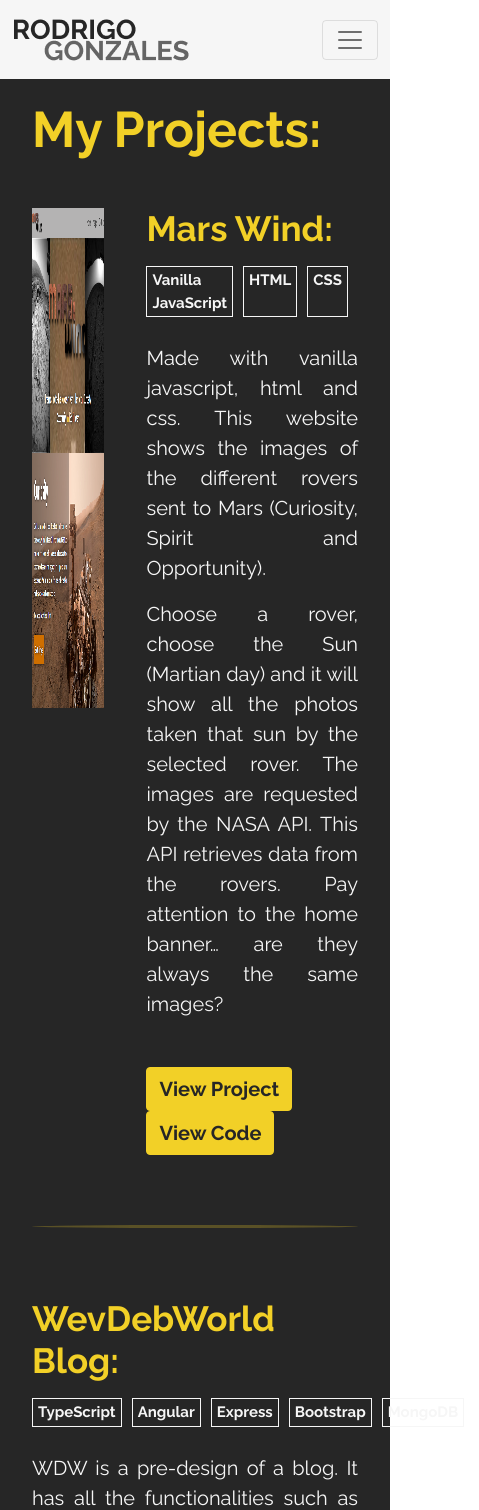
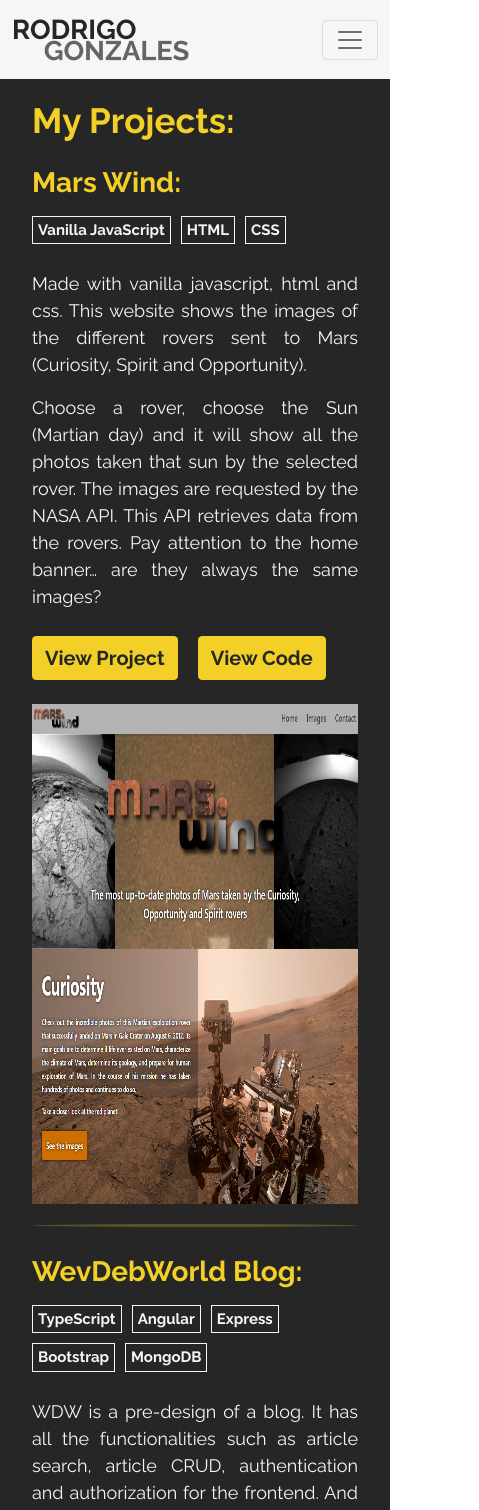
Before and after one commit to rgonzalesm97/MyPortfolio, an Angular app: page /portfolio in a window 390 px wide. Shown: the top 1510 px of the page, 479 px wide, since content can reach past the window. Built offline with nearby package versions, Linux system fonts and the light colour scheme.

Commit message:
portfolio, contact responsive

```diff
--- a/package.json
+++ b/package.json
@@ -21,6 +21,7 @@
     "bootstrap": "^5.0.1",
     "rxjs": "~6.6.0",
     "tslib": "^2.1.0",
+    "web-animations-js": "^2.3.2",
     "zone.js": "~0.11.4"
   },
   "devDependencies": {
--- /dev/null
+++ b/src/app/animations.ts
@@ -0,0 +1,10 @@
+import { animate, state, style, transition, trigger } from "@angular/animations";
+
+
+export let fade = trigger('fade', [
+    state('void', style({opacity: 0})),
+
+    transition(':enter', [
+        animate(500)
+    ])
+])
--- a/src/app/app.module.ts
+++ b/src/app/app.module.ts
@@ -11,6 +11,7 @@
 import { RouterModule } from '@angular/router';
 import { HttpClientModule } from '@angular/common/http';
 import { ReactiveFormsModule } from '@angular/forms';
+import { BrowserAnimationsModule } from '@angular/platform-browser/animations';
 
 @NgModule({
   declarations: [
@@ -23,6 +24,7 @@
   ],
   imports: [
     BrowserModule,
+    BrowserAnimationsModule,
     AppRoutingModule,
     RouterModule,
     ReactiveFormsModule,
--- a/src/app/pages/about/about.component.css
+++ b/src/app/pages/about/about.component.css
@@ -12,8 +12,12 @@
     padding-top: 100px;
 }
 
+#personal img{
+    width: 300px;
+}
+
 img{
-    width: 200px;
+    width: 230px;
     border-radius: 50%;
 }
 
@@ -35,10 +39,71 @@
     font-size: 34px;
     font-weight: 700;
     color: #f6f6f6;
+    margin-bottom: 34px;
 }
 
 p{
     font-size: 25px;
-    font-weight: 400;
+    font-weight: 600;
     text-align: justify;
+    color: #262626;
 }
+
+.database{
+    margin-top: 80px;
+}
+
+@media (min-width: 992px) and (max-width: 1200px) {
+    h1{
+        font-size: 40px;
+    }
+    h2{
+        font-size: 28px;
+    }
+    p{
+        font-size: 18px;
+    }
+    #personal img{
+        width: 250px;
+    }
+    img{
+        width: 180px;
+    }
+}
+@media (min-width: 768px) and (max-width: 991px) {
+    h1{
+        font-size: 30px;
+    }
+    h2{
+        font-size: 20px;
+    }
+    p{
+        font-size: 15px;
+    }
+    #personal img{
+        width: 200px;
+    }
+    img{
+        width: 130px;
+    }
+}
+@media (max-width: 767px) {
+    h1{
+        font-size: 30px;
+    }
+    h2{
+        font-size: 20px;
+    }
+    p{
+        font-size: 15px;
+    }
+    #personal img{
+        width: 200px;
+    }
+    img{
+        width: 130px;
+    }
+    .database{
+        margin-top: 0px;
+    }
+}
--- a/src/app/pages/contact/contact.component.css
+++ b/src/app/pages/contact/contact.component.css
@@ -10,7 +10,7 @@
     background-color: #F2D027;
     padding: 32px;
     padding-top: 100px;
-    height: 100vh;
+    min-height: 100vh;
 }
 
 .content{
@@ -95,3 +95,22 @@
 .socialContainer i:hover {
     transform: scale(1.2);
 }
+
+@media (min-width: 992px) and (max-width: 1200px) {
+    .formContainer{
+        width: 50vw;
+    }
+}
+@media (min-width: 768px) and (max-width: 991px) {
+    .formContainer{
+        width: 60vw;
+    }
+}
+@media (max-width: 767px) {
+    .formContainer{
+        width: 80vw;
+    }
+    h1{
+        font-size: 40px;
+    }
+}
--- a/src/app/pages/home/home.component.css
+++ b/src/app/pages/home/home.component.css
@@ -10,6 +10,7 @@
     height: 100vh;
     background-color: #262626;
     padding: 0;
+    overflow: hidden;
 }
 
 .imgContainer{
--- a/src/app/pages/home/home.component.html
+++ b/src/app/pages/home/home.component.html
@@ -1,3 +1,4 @@
+
 <div class="body container-fluid">
 
     <div class="imgContainer">
@@ -20,5 +21,4 @@
         </div>
 
     </div>
-
 </div>
--- a/src/app/pages/portfolio/portfolio.component.css
+++ b/src/app/pages/portfolio/portfolio.component.css
@@ -13,7 +13,8 @@
 }
 
 img{
-    width: 80%;
+    width: 100%;
+    max-width: 700px;
     height: 500px;
 }
 
@@ -54,6 +55,7 @@
     font-size: 20px;
     font-weight: 700;
     margin-right: 20px;
+    margin-top: 10px;
 }
 
 .btn:hover{
@@ -67,3 +69,55 @@
     border-radius: 50%;
     margin: 70px 0px;
 }
+
+@media (min-width: 992px) and (max-width: 1200px) {
+    h1{
+        font-size: 40px;
+    }
+    h2{
+        font-size: 30px;
+    }
+    img{
+        height: 450px;
+    }
+    .text p{
+        font-weight: 500;
+        font-size: 18px;
+    }
+}
+@media (min-width: 768px) and (max-width: 991px) {
+    h1{
+        font-size: 30px;
+    }
+    h2{
+        font-size: 25px;
+    }
+    img{
+        height: 350px;
+    }
+    .text p{
+        font-weight: 500;
+        font-size: 16px;
+    }
+    hr{
+        margin: 40px 0px;
+    }
+}
+@media (max-width: 767px) {
+    h1{
+        font-size: 35px;
+    }
+    h2{
+        font-size: 28px;
+    }
+    img{
+        height: 500px;
+    }
+    .text p{
+        font-weight: 500;
+        font-size: 18px;
+    }
+    hr{
+        margin: 20px 0px;
+    }
+}
--- a/src/app/pages/portfolio/portfolio.component.html
+++ b/src/app/pages/portfolio/portfolio.component.html
@@ -1,17 +1,17 @@
 <div class="body container-fluid">
 
-    <h1 class="mb-5">My Projects:</h1>
+    <h1 class="mb-md-5">My Projects:</h1>
 
-    <div class="row mt-5">
-        <div class="col preview">
+    <div class="row mt-2 mt-md-5 flex-column-reverse flex-md-row">
+        <div class="col-md-6 preview">
             <a href="https://rgonzalesm97.github.io/MarsWind/" target="_blank" (mouseover)="image1=false" (mouseout)="image1=true">
-                <img *ngIf="image1" src="../../../assets/MarsWindPhoto.png" alt="MarsWind">
-                <img *ngIf="!image1" src="../../../assets/MarsWind.gif" alt="MarsWind">
+                <img *ngIf="image1" src="../../../assets/MarsWindPhoto.png" alt="MarsWind" @fade>
+                <img *ngIf="!image1" src="../../../assets/MarsWind.gif" alt="MarsWind" @fade>
             </a>
         </div>
-        <div class="col content">
-            <h2>Mars Wind:</h2>
-            <div class="techs d-flex">
+        <div class="col-md-6 content">
+            <h2 class="mt-2 mt-md-0">Mars Wind:</h2>
+            <div class="techs d-flex flex-wrap">
                 <span class="tech">Vanilla JavaScript</span>
                 <span class="tech">HTML</span>
                 <span class="tech">CSS</span>
@@ -27,7 +27,7 @@
                     Pay attention to the home banner… are they always the same images?
                 </p>
             </div>
-            <div class="buttons mt-5">
+            <div class="buttons mt-lg-5 mb-4 mb-md-0">
                 <a href="https://rgonzalesm97.github.io/MarsWind/" target="_blank" class="btn btn-light">View Project</a>
                 <a href="https://github.com/rgonzalesm97/MarsWind" target="_blank" class="btn btn-light">View Code</a>
             </div>
@@ -36,10 +36,10 @@
 
     <hr>
 
-    <div class="row mt-5">
-        <div class="col content">
-            <h2>WevDebWorld Blog:</h2>
-            <div class="techs d-flex">
+    <div class="row mt-2 mt-md-5">
+        <div class="col-md-6 content">
+            <h2 class="mt-2 mt-md-0">WevDebWorld Blog:</h2>
+            <div class="techs d-flex flex-wrap">
                 <span class="tech">TypeScript</span>
                 <span class="tech">Angular</span>
                 <span class="tech">Express</span>
@@ -54,32 +54,32 @@
                     and JWT (Json Web Token) was used for authentication.
                 </p>
             </div>
-            <div class="buttons mt-5">
+            <div class="buttons mt-lg-5 mb-4 mb-md-0">
                 <a href="https://web-dev-world.herokuapp.com/pages/home" target="_blank" class="btn btn-light">View Project</a>
                 <a href="https://github.com/rgonzalesm97/WebDevWorld" target="_blank" class="btn btn-light">View Frontent</a>
                 <a href="https://github.com/rgonzalesm97/WebDevWorldBackend" target="_blank" class="btn btn-light">View Backend</a>
             </div>
         </div>
-        <div class="col preview">
+        <div class="col-md-6 preview">
             <a href="https://web-dev-world.herokuapp.com/pages/home" target="_blank" (mouseover)="image2=false" (mouseout)="image2=true">
-                <img *ngIf="image2" src="../../../assets/WevDebWorldPhoto.png" alt="WevDebWorld">
-                <img *ngIf="!image2" src="../../../assets/WebDevWorld.gif" alt="WevDebWorld">
+                <img *ngIf="image2" src="../../../assets/WevDebWorldPhoto.png" alt="WevDebWorld" @fade>
+                <img *ngIf="!image2" src="../../../assets/WebDevWorld.gif" alt="WevDebWorld" @fade>
             </a>
         </div>
     </div>
 
     <hr>
 
-    <div class="row mt-5">
-        <div class="col preview">
+    <div class="row mt-2 mt-md-5 flex-column-reverse flex-md-row">
+        <div class="col-md-6 preview">
             <a href="https://musing-ptolemy-15c79f.netlify.app/" target="_blank" (mouseover)="image3=false" (mouseout)="image3=true">
-                <img *ngIf="image3" src="../../../assets/LinkedListPhoto.png" alt="Linked List Visualizer">
-                <img *ngIf="!image3" src="../../../assets/LinkedListVisualizer.gif" alt="Linked List Visualizer">
+                <img *ngIf="image3" src="../../../assets/LinkedListPhoto.png" alt="Linked List Visualizer" @fade>
+                <img *ngIf="!image3" src="../../../assets/LinkedListVisualizer.gif" alt="Linked List Visualizer" @fade>
             </a>
         </div>
-        <div class="col content">
-            <h2>Linked List Visualizer:</h2>
-            <div class="techs d-flex">
+        <div class="col-md-6 content">
+            <h2 class="mt-2 mt-md-0">Linked List Visualizer:</h2>
+            <div class="techs d-flex flex-wrap">
                 <span class="tech">TypeScript</span>
                 <span class="tech">Angular</span>
                 <span class="tech">Bootstrap</span>
@@ -96,7 +96,7 @@
                     animations in your hands.
                 </p>
             </div>
-            <div class="buttons mt-5">
+            <div class="buttons mt-lg-5 mb-4 mb-md-0">
                 <a href="https://musing-ptolemy-15c79f.netlify.app/" target="_blank" class="btn btn-light me-4">View Project</a>
                 <a href="https://github.com/rgonzalesm97/LinkedListVisualizer" target="_blank" class="btn btn-light">View Code</a>
             </div>
--- a/src/app/pages/portfolio/portfolio.component.ts
+++ b/src/app/pages/portfolio/portfolio.component.ts
@@ -1,9 +1,13 @@
-import { Component, ElementRef, OnInit, Renderer2, ViewChild } from '@angular/core';
+import { Component, OnInit, Renderer2 } from '@angular/core';
+import { fade } from 'src/app/animations';
 
 @Component({
   selector: 'app-portfolio',
   templateUrl: './portfolio.component.html',
-  styleUrls: ['./portfolio.component.css']
+  styleUrls: ['./portfolio.component.css'],
+  animations: [
+    fade
+  ]
 })
 export class PortfolioComponent implements OnInit {
 
--- a/src/polyfills.ts
+++ b/src/polyfills.ts
@@ -28,7 +28,7 @@
  * Only required if AnimationBuilder is used within the application and using IE/Edge or Safari.
  * Standard animation support in Angular DOES NOT require any polyfills (as of Angular 6.0).
  */
-// import 'web-animations-js';  // Run `npm install --save web-animations-js`.
+import 'web-animations-js';  // Run `npm install --save web-animations-js`.
 
 /**
  * By default, zone.js will patch all possible macroTask and DomEvents
```
Also changed, not shown: src/app/pages/about/about.component.html (+36 -37 lines), 1 other file (tests, documents, lock files or other folders).
